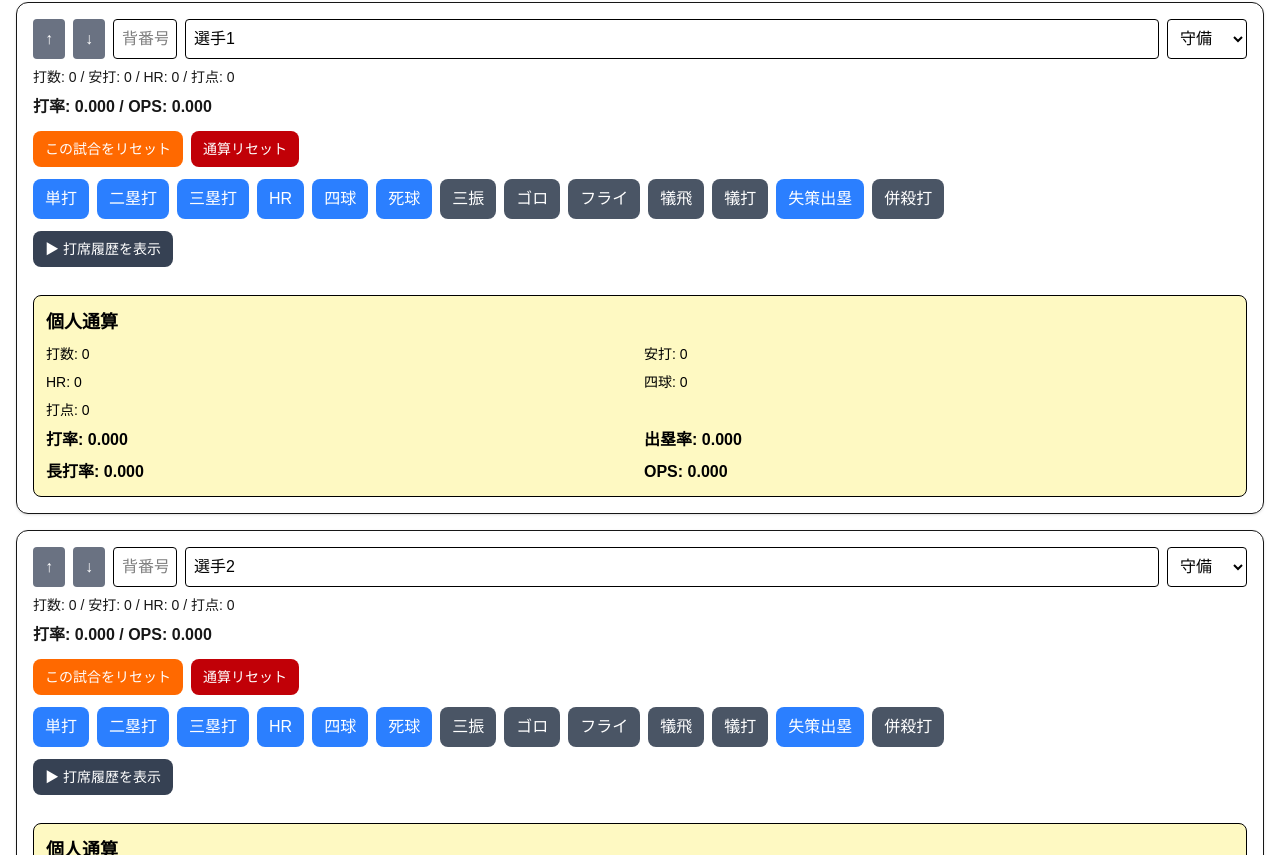
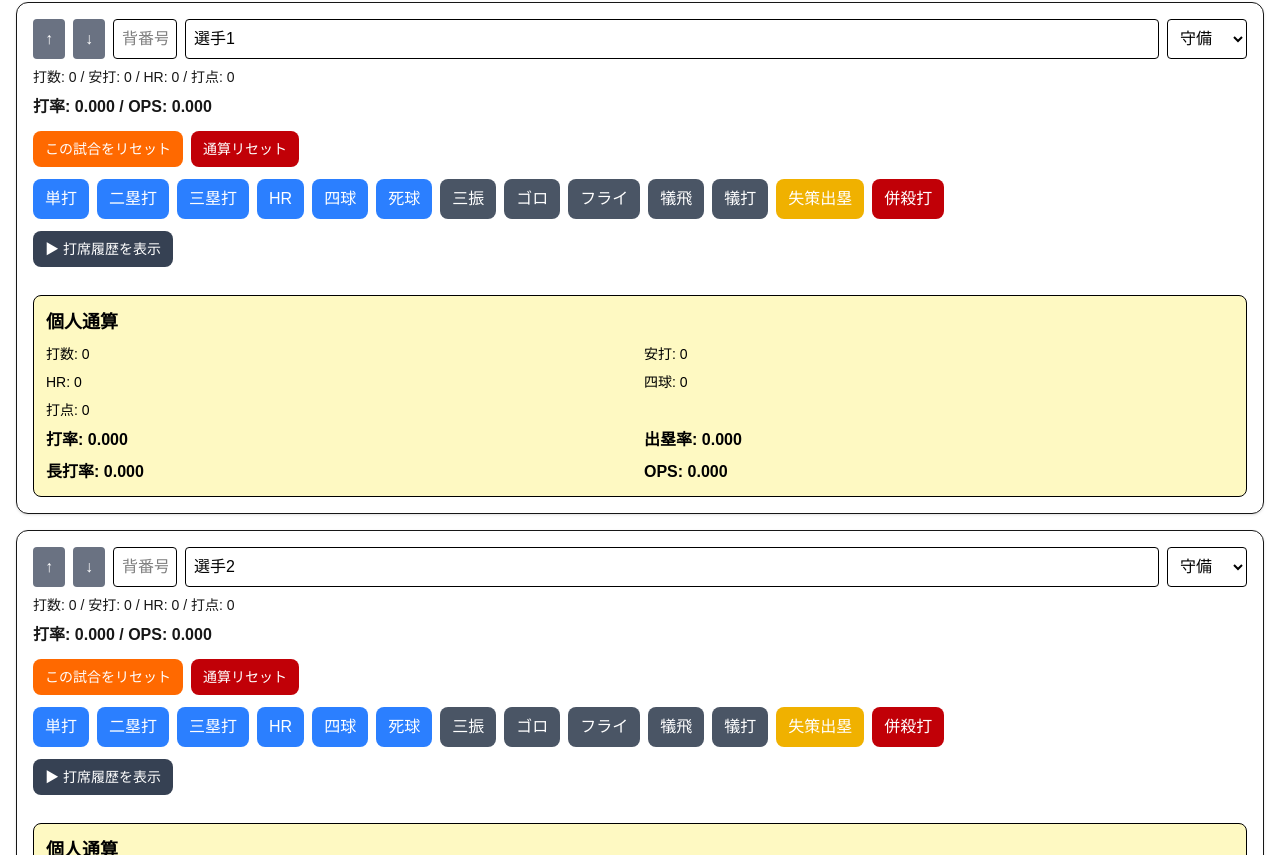
Before and after one commit to forcascreate-eng/baseball-ops-app, a Next.js app: page / in a window 1280 px wide. Shown: the part 1165-2020 px from the top of the page. Built offline with nearby package versions, Linux system fonts and the light colour scheme.

Commit message:
change error button color

```diff
--- a/app/page.tsx
+++ b/app/page.tsx
@@ -743,7 +743,13 @@ const restoreGameHistory = (index: number) => {
               key={result}
               onClick={() => addResult(playerIndex, result)}
               className={`${
-                outResults.includes(result) ? "bg-gray-600" : "bg-blue-500"
+                result === "併殺打"
+                  ? "bg-red-700"
+                  : result === "失策出塁"
+                  ? "bg-yellow-500"
+                  : outResults.includes(result)
+                  ? "bg-gray-600"
+                  : "bg-blue-500"
               } text-white px-3 py-2 rounded-lg`}
             >
               {result}
```
